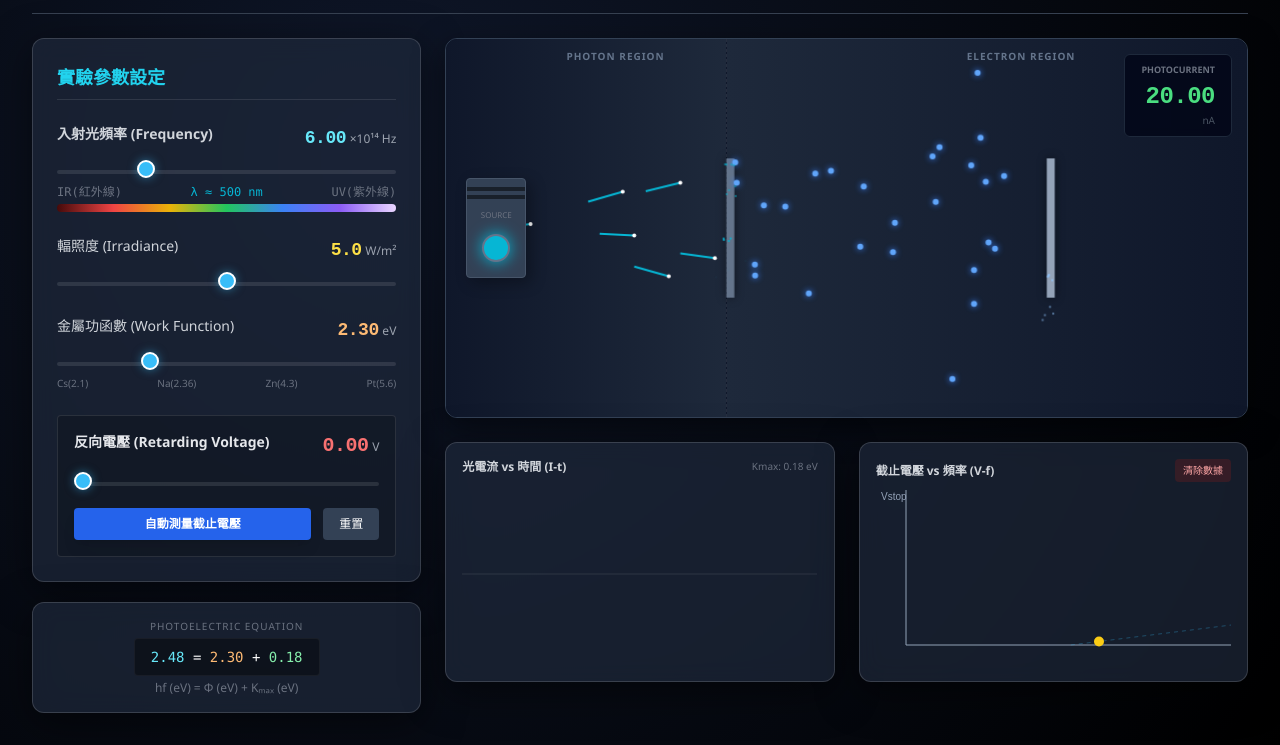
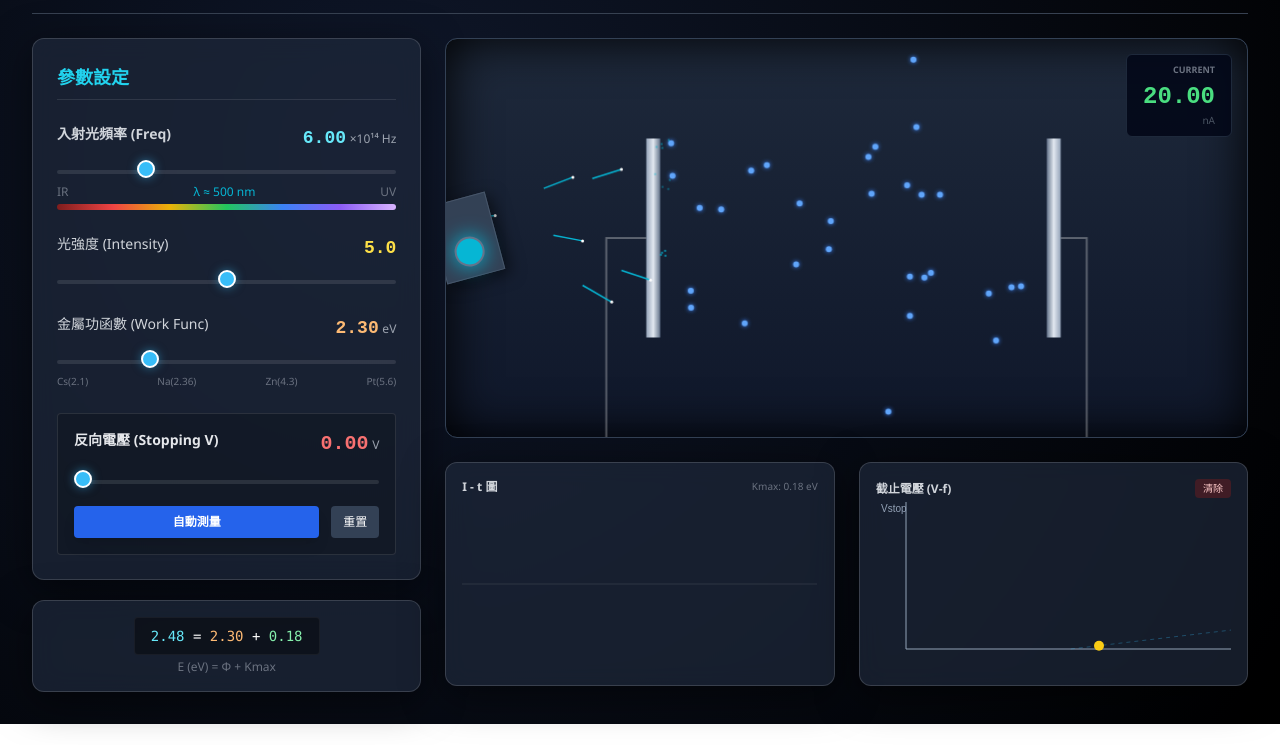
Before and after one commit to s11211117-jpg/PhotonEletric3.germini3.github.io, a plain HTML site: page index.html in a window 1280 px wide. Shown: the part 91-836 px from the top of the page. After the commit the page ends 815 px from the top, so only its background shows below. Drawn offline with nearby package versions, Linux system fonts and the light colour scheme.

Commit message:
Update index.html

```diff
--- a/index.html
+++ b/index.html
@@ -3,14 +3,13 @@
 <head>
   <meta charset="utf-8" />
   <meta name="viewport" content="width=device-width, initial-scale=1" />
-  <title>光電效應實驗模擬器（光譜修復版）</title>
+  <title>光電效應實驗（經典金屬板版）</title>
   <script src="https://cdn.tailwindcss.com"></script>
   <style>
     body {
       font-family: 'Segoe UI', Roboto, Helvetica, Arial, sans-serif;
       background: radial-gradient(circle at 30% 30%, #0f172a, #000000);
       color: #e2e8f0;
-      overflow-x: hidden;
       margin: 0;
     }
 
@@ -24,21 +23,19 @@
       border-radius: 12px;
     }
 
-    /* --- 滑桿樣式 --- */
+    /* --- 滑桿優化 --- */
     input[type=range] {
       -webkit-appearance: none;
-      appearance: none;
       width: 100%;
       background: rgba(255,255,255,0.1);
       height: 4px;
       border-radius: 2px;
+      outline: none;
       cursor: pointer;
-      outline: none;
     }
     input[type=range]::-webkit-slider-thumb {
       -webkit-appearance: none;
-      width: 18px;
-      height: 18px;
+      width: 18px; height: 18px;
       border-radius: 50%;
       background: #38bdf8;
       box-shadow: 0 0 10px rgba(56, 189, 248, 0.5);
@@ -46,72 +43,50 @@
       margin-top: -7px;
       transition: transform 0.1s;
     }
-    input[type=range]:hover::-webkit-slider-thumb {
-      transform: scale(1.2);
-    }
+    input[type=range]:hover::-webkit-slider-thumb { transform: scale(1.2); }
 
-    /* --- 顯示字體 --- */
-    .font-lcd {
-      font-family: 'Courier New', monospace;
-      font-weight: 700;
-      letter-spacing: -0.5px;
-    }
+    .font-lcd { font-family: 'Courier New', monospace; font-weight: 700; }
 
-    /* --- 儀器與 Canvas 容器 --- */
+    /* --- 實驗裝置容器 --- */
     .chamber-container {
       position: relative;
       border-radius: 12px;
       overflow: hidden;
       border: 1px solid #334155;
-      box-shadow: 0 10px 30px rgba(0,0,0,0.5);
+      background: linear-gradient(to bottom, #1e293b, #0f172a);
+      box-shadow: inset 0 0 50px #000;
     }
-    /* 背景分割 */
-    .chamber-bg {
-        position: absolute; inset: 0; z-index: 0;
-        display: flex;
-    }
-    .zone-photon { flex: 35; background: linear-gradient(to right, #0f172a, #1e293b); border-right: 1px dashed rgba(255,255,255,0.1); }
-    .zone-electron { flex: 65; background: linear-gradient(to right, #1e293b, #0f172a); }
 
-    /* 光學發射器 */
-    .emitter-box {
+    /* 光學發射器 (外部裝飾) */
+    .source-box {
       position: absolute;
-      left: 20px; top: 50%; transform: translateY(-50%);
-      width: 60px; height: 100px;
+      left: -10px; top: 40%;
+      width: 60px; height: 80px;
       background: #334155;
       border: 1px solid #475569;
-      border-radius: 4px;
+      transform: rotate(-15deg); /* 稍微傾斜照射 */
       z-index: 10;
-      display: flex; flex-direction: column; align-items: center;
-      box-shadow: 5px 5px 15px rgba(0,0,0,0.3);
+      display: flex; justify-content: center; align-items: flex-end;
+      padding-bottom: 10px;
+      box-shadow: 5px 5px 15px rgba(0,0,0,0.5);
     }
-    .emitter-lens {
-      margin-top: auto; margin-bottom: 15px;
-      width: 28px; height: 28px;
+    .lens {
+      width: 30px; height: 30px;
       border-radius: 50%;
       background: #000;
       border: 2px solid #64748b;
       box-shadow: inset 0 0 5px #000;
-      transition: all 0.2s;
     }
 
     /* 電流計 */
     .ammeter {
       position: absolute; top: 15px; right: 15px;
-      background: rgba(2, 6, 23, 0.8);
+      background: rgba(2, 6, 23, 0.85);
       border: 1px solid #1e293b;
       padding: 8px 16px;
       border-radius: 6px;
       text-align: right;
       z-index: 10;
-      backdrop-filter: blur(4px);
-    }
-
-    /* 區域標籤 */
-    .zone-label {
-        position: absolute; top: 10px;
-        font-size: 10px; color: #64748b; text-transform: uppercase; letter-spacing: 1px;
-        z-index: 10; font-weight: bold;
     }
   </style>
 </head>
@@ -120,13 +95,12 @@
   <header class="mb-6 flex justify-between items-end max-w-7xl mx-auto w-full border-b border-gray-700 pb-4">
     <div>
       <h1 class="text-3xl font-bold text-transparent bg-clip-text bg-gradient-to-r from-cyan-400 to-blue-500">
-        光電效應實驗 <span class="text-sm text-slate-400 font-normal ml-2 border border-slate-600 px-2 rounded">雙區物理版</span>
+        光電效應實驗 <span class="text-sm text-slate-400 font-normal ml-2 border border-slate-600 px-2 rounded">金屬板裝置版</span>
       </h1>
-      <p class="text-slate-400 text-xs mt-1">Photoelectric Effect: Dual-Zone Simulation (Fixed Spectrum)</p>
+      <p class="text-slate-400 text-xs mt-1">Photoelectric Effect: Parallel Plates Experiment</p>
     </div>
     <div class="text-right hidden md:block">
       <div class="text-xs text-gray-500">h ≈ 4.14 × 10⁻¹⁵ eV·s</div>
-      <div class="text-xs text-gray-500">c ≈ 3.00 × 10⁸ m/s</div>
     </div>
   </header>
 
@@ -134,33 +108,30 @@
 
     <aside class="lg:col-span-4 space-y-5">
       <div class="panel p-6 space-y-6">
-        <h2 class="text-lg font-bold text-cyan-400 border-b border-white/10 pb-2 mb-4">
-          實驗參數設定
-        </h2>
+        <h2 class="text-lg font-bold text-cyan-400 border-b border-white/10 pb-2 mb-4">參數設定</h2>
 
-        <div class="group">
+        <div>
           <div class="flex justify-between text-sm mb-1">
-            <label class="text-gray-300 font-bold">入射光頻率 (Frequency)</label>
+            <label class="text-gray-300 font-bold">入射光頻率 (Freq)</label>
             <div class="text-right">
               <span id="val-freq" class="font-lcd text-cyan-300 text-lg">6.00</span>
               <span class="text-xs text-gray-400">×10¹⁴ Hz</span>
             </div>
           </div>
           <input id="inp-freq" type="range" min="3.0" max="15.0" step="0.1" value="6.0" />
-          <div class="flex justify-between text-xs mt-1 text-gray-500 font-mono">
-            <span>IR(紅外線)</span>
+          <div class="flex justify-between text-xs mt-1 text-gray-500">
+            <span>IR</span>
             <span id="disp-lambda" class="text-cyan-200">λ ≈ 500 nm</span>
-            <span>UV(紫外線)</span>
+            <span>UV</span>
           </div>
-          <div class="h-2 w-full mt-1 rounded" style="background: linear-gradient(to right, #450a0a, #ef4444, #eab308, #22c55e, #3b82f6, #8b5cf6, #e9d5ff);"></div>
+          <div class="h-1.5 w-full mt-1 rounded-full" style="background: linear-gradient(to right, #7f1d1d, #ef4444, #eab308, #22c55e, #3b82f6, #8b5cf6, #d8b4fe);"></div>
         </div>
 
         <div>
           <div class="flex justify-between text-sm mb-1">
-            <label class="text-gray-300">輻照度 (Irradiance)</label>
-            <div class="text-right">
+            <label class="text-gray-300">光強度 (Intensity)</label>
+            <div>
               <span id="val-int" class="font-lcd text-yellow-300 text-lg">5.0</span>
-              <span class="text-xs text-gray-400">W/m²</span>
             </div>
           </div>
           <input id="inp-int" type="range" min="0" max="10" step="0.1" value="5.0" />
@@ -168,8 +139,8 @@
 
         <div>
           <div class="flex justify-between text-sm mb-1">
-            <label class="text-gray-300">金屬功函數 (Work Function)</label>
-            <div class="text-right">
+            <label class="text-gray-300">金屬功函數 (Work Func)</label>
+            <div>
               <span id="val-work" class="font-lcd text-orange-300 text-lg">2.30</span>
               <span class="text-xs text-gray-400">eV</span>
             </div>
@@ -182,8 +153,8 @@
 
         <div class="bg-black/20 p-4 rounded border border-white/10">
           <div class="flex justify-between text-sm mb-2">
-            <label class="text-gray-200 font-bold">反向電壓 (Retarding Voltage)</label>
-            <div class="text-right">
+            <label class="text-gray-200 font-bold">反向電壓 (Stopping V)</label>
+            <div>
               <span id="val-volt" class="font-lcd text-red-400 text-xl">0.00</span>
               <span class="text-xs text-gray-400">V</span>
             </div>
@@ -191,10 +162,10 @@
           <input id="inp-volt" type="range" min="0" max="8.0" step="0.01" value="0.00" />
 
           <div class="flex gap-3 mt-4">
-            <button id="btn-measure" class="flex-1 bg-blue-600 hover:bg-blue-500 text-white text-xs py-2 rounded transition shadow-lg font-bold">
-              自動測量截止電壓
+            <button id="btn-measure" class="flex-1 bg-blue-600 hover:bg-blue-500 text-white text-xs py-2 rounded font-bold shadow-lg transition">
+              自動測量
             </button>
-            <button id="btn-reset" class="px-4 bg-slate-700 hover:bg-slate-600 text-white text-xs rounded transition">
+            <button id="btn-reset" class="px-3 bg-slate-700 hover:bg-slate-600 text-white text-xs rounded transition">
               重置
             </button>
           </div>
@@ -202,64 +173,46 @@
       </div>
 
       <div class="panel p-4 text-center">
-        <div class="text-[10px] text-gray-500 uppercase tracking-widest mb-1">Photoelectric Equation</div>
         <div class="font-mono text-sm text-white bg-black/40 py-2 px-4 rounded inline-block border border-white/5">
           <span class="text-cyan-300" id="eq-E">0.00</span> =
           <span class="text-orange-300" id="eq-W">0.00</span> +
           <span class="text-green-300" id="eq-K">0.00</span>
         </div>
-        <div class="text-xs text-gray-500 mt-1">
-           hf (eV) = Φ (eV) + Kₘₐₓ (eV)
-        </div>
+        <div class="text-xs text-gray-500 mt-1">E (eV) = Φ + Kmax</div>
       </div>
     </aside>
 
     <main class="lg:col-span-8 space-y-6">
 
-      <div class="chamber-container h-[380px]">
-        <div class="chamber-bg">
-            <div class="zone-photon"></div>
-            <div class="zone-electron"></div>
-        </div>
-
-        <div class="zone-label" style="left: 15%">Photon Region</div>
-        <div class="zone-label" style="left: 65%">Electron Region</div>
-
-        <div class="emitter-box">
-          <div class="w-full h-1 bg-black/50 mt-2 mb-1"></div>
-          <div class="w-full h-1 bg-black/50 mb-auto"></div>
-          <div class="text-[8px] text-gray-500 mb-1">SOURCE</div>
-          <div class="emitter-lens" id="lens-core"></div>
+      <div class="chamber-container h-[400px]">
+        <div class="source-box">
+           <div class="lens" id="lens-core"></div>
         </div>
 
         <div class="ammeter">
-          <div class="text-[9px] text-gray-500 uppercase font-bold">Photocurrent</div>
+          <div class="text-[9px] text-gray-500 uppercase font-bold">Current</div>
           <div class="font-lcd text-2xl text-green-400 mt-1" id="disp-curr">0.00</div>
           <div class="text-[10px] text-gray-600">nA</div>
         </div>
 
-        <canvas id="canvas-chamber" class="absolute inset-0 w-full h-full z-1"></canvas>
+        <canvas id="canvas-chamber" class="absolute inset-0 w-full h-full"></canvas>
       </div>
 
       <div class="grid grid-cols-1 md:grid-cols-2 gap-6">
-        <div class="panel p-4 h-60 flex flex-col">
-          <div class="flex justify-between mb-2">
-             <span class="text-xs font-bold text-gray-300">光電流 vs 時間 (I-t)</span>
+        <div class="panel p-4 h-56 flex flex-col">
+          <div class="flex justify-between mb-1">
+             <span class="text-xs font-bold text-gray-300">I - t 圖</span>
              <span class="text-[10px] text-gray-500" id="disp-ke">Kmax: 0.00 eV</span>
           </div>
-          <div class="flex-1 relative w-full overflow-hidden">
-            <canvas id="chart-curr"></canvas>
-          </div>
+          <div class="flex-1 w-full relative"><canvas id="chart-curr"></canvas></div>
         </div>
 
-        <div class="panel p-4 h-60 flex flex-col">
-          <div class="flex justify-between items-center mb-2">
-             <span class="text-xs font-bold text-gray-300">截止電壓 vs 頻率 (V-f)</span>
-             <button id="btn-clear" class="text-[10px] bg-red-900/30 text-red-300 px-2 py-1 rounded hover:bg-red-900/50">清除數據</button>
+        <div class="panel p-4 h-56 flex flex-col">
+          <div class="flex justify-between items-center mb-1">
+             <span class="text-xs font-bold text-gray-300">截止電壓 (V-f)</span>
+             <button id="btn-clear" class="text-[10px] bg-red-900/40 text-red-200 px-2 py-0.5 rounded">清除</button>
           </div>
-          <div class="flex-1 relative w-full overflow-hidden">
-            <canvas id="chart-stop"></canvas>
-          </div>
+          <div class="flex-1 w-full relative"><canvas id="chart-stop"></canvas></div>
         </div>
       </div>
 
@@ -269,8 +222,8 @@
 <script>
 document.addEventListener('DOMContentLoaded', () => {
 
-  // --- 1. 全域變數與常數 (真實物理定義) ---
-  const H_EV = 0.41357; // h = 4.1357e-15 eVs, 這裡輸入頻率單位是 10^14 Hz
+  // --- 物理常數 ---
+  const H_EV = 0.41357; // 輸入頻率為 10^14 Hz 時的 h 值
 
   const els = {
     freq: document.getElementById('inp-freq'),
@@ -309,7 +262,7 @@ document.addEventListener('DOMContentLoaded', () => {
     current: 0, fraction: 0, lambda: 0
   };
 
-  // --- 2. 初始化 ---
+  // --- 初始化 ---
   function init() {
     resize();
     window.addEventListener('resize', resize);
@@ -338,33 +291,32 @@ document.addEventListener('DOMContentLoaded', () => {
   function reset() {
     if(state.timer) clearInterval(state.timer);
     state.isMeasuring = false;
-    els.bMeasure.disabled = false; els.bMeasure.textContent = "自動測量截止電壓";
+    els.bMeasure.disabled = false; els.bMeasure.textContent = "自動測量";
     els.volt.disabled = false;
     els.freq.value = 6.0; els.int.value = 5.0; els.work.value = 2.30; els.volt.value = 0.00;
     state.photons = []; state.electrons = []; state.historyI = [];
     calcPhysics();
   }
 
-  // --- 3. 物理計算 ---
+  // --- 物理計算 ---
   function calcPhysics() {
     const f = parseFloat(els.freq.value);
     const i = parseFloat(els.int.value);
     const phi = parseFloat(els.work.value);
     const v = parseFloat(els.volt.value);
 
-    const E = H_EV * f; // eV
-    const Kmax = Math.max(0, E - phi); // eV
-    const Vstop = Kmax; // V
+    const E = H_EV * f;
+    const Kmax = Math.max(0, E - phi);
+    const Vstop = Kmax;
 
     let fraction = 0;
     if (Kmax > 0) {
       if (v >= Vstop) fraction = 0;
       else if (v < 0) fraction = 1;
-      else fraction = 1 - (v / Vstop); // 線性簡化
+      else fraction = 1 - (v / Vstop);
     }
-
-    const current = i * fraction * 4.0; // nA (顯示用係數)
-    const lambda = Math.round(3000 / f); // nm (3e8 / f*1e14 * 1e9)
+    const current = i * fraction * 4.0;
+    const lambda = Math.round(3000 / f);
 
     phys = { f, i, phi, v, E, Kmax, Vstop, current, fraction, lambda };
     updateUI();
@@ -376,20 +328,21 @@ document.addEventListener('DOMContentLoaded', () => {
     els.vWork.innerText = phys.phi.toFixed(2);
     els.vVolt.innerText = phys.v.toFixed(2);
 
-    // 文字與顏色更新
+    // 顏色邏輯修正
     const color = wavelengthToColor(phys.lambda);
     els.dispLambda.innerText = `λ ≈ ${phys.lambda} nm`;
     els.dispLambda.style.color = color;
 
     els.dispCurr.innerText = phys.current.toFixed(2);
     els.dispKe.innerText = `Kmax: ${phys.Kmax.toFixed(2)} eV`;
+
     els.eqE.innerText = phys.E.toFixed(2);
     els.eqW.innerText = phys.phi.toFixed(2);
     els.eqK.innerText = phys.Kmax.toFixed(2);
 
     if (phys.i > 0) {
       els.lens.style.backgroundColor = color;
-      els.lens.style.boxShadow = `0 0 ${phys.i * 3}px ${color}`;
+      els.lens.style.boxShadow = `0 0 ${phys.i * 4}px ${color}`;
     } else {
       els.lens.style.backgroundColor = '#000';
       els.lens.style.boxShadow = 'none';
@@ -400,10 +353,10 @@ document.addEventListener('DOMContentLoaded', () => {
     drawStopChart();
   }
 
-  // --- 4. 自動測量 ---
+  // --- 自動測量 ---
   function startAutoMeasure() {
     if (state.isMeasuring) return;
-    if (phys.Kmax <= 0) { alert("光子能量不足 (E < Φ)，無光電子產生。"); return; }
+    if (phys.Kmax <= 0) { alert("能量不足 (E < Φ)"); return; }
     state.isMeasuring = true;
     els.bMeasure.disabled = true; els.bMeasure.innerText = "測量中...";
     els.volt.disabled = true; els.volt.value = 0;
@@ -413,17 +366,16 @@ document.addEventListener('DOMContentLoaded', () => {
       if (phys.current <= 0.02 || v >= 8.0) finishMeasure();
     }, 20);
   }
-
   function finishMeasure() {
     clearInterval(state.timer);
     state.isMeasuring = false;
-    els.bMeasure.disabled = false; els.bMeasure.innerText = "自動測量截止電壓";
+    els.bMeasure.disabled = false; els.bMeasure.innerText = "自動測量";
     els.volt.disabled = false;
     state.stopPoints.push({ f: phys.f, v: phys.Vstop });
     drawStopChart();
   }
 
-  // --- 5. 繪圖與動畫 ---
+  // --- 繪圖 (金屬板裝置) ---
   const ctxChamber = els.cChamber.getContext('2d');
   const ctxCurr = els.cCurr.getContext('2d');
   const ctxStop = els.cStop.getContext('2d');
@@ -438,79 +390,107 @@ document.addEventListener('DOMContentLoaded', () => {
     const w = state.w, h = state.h;
     ctxChamber.clearRect(0, 0, w, h);
 
-    // --- 定義雙區位置 ---
-    const cathX = w * 0.35;
-    const anoX = w * 0.75;
-    const plateY = h/2 - 70;
-    const plateH = 140;
+    // 金屬板位置參數
+    const plateWidth = 14;
+    const plateHeight = h * 0.5;
+    const cathX = w * 0.25; // 左板 (陰極)
+    const anoX = w * 0.75;  // 右板 (陽極)
+    const plateY = (h - plateHeight) / 2;
 
-    // 繪製極板
-    ctxChamber.shadowBlur = 10; ctxChamber.shadowColor = 'rgba(0,0,0,0.5)';
-    ctxChamber.fillStyle = '#64748b'; // 陰極 (接受光子)
-    ctxChamber.fillRect(cathX, plateY, 8, plateH);
-    ctxChamber.fillStyle = '#94a3b8'; // 陽極 (接收電子)
-    ctxChamber.fillRect(anoX, plateY, 8, plateH);
-    ctxChamber.shadowBlur = 0;
+    // 1. 繪製連接導線 (電路感)
+    ctxChamber.beginPath();
+    ctxChamber.strokeStyle = 'rgba(255,255,255,0.3)';
+    ctxChamber.lineWidth = 2;
+    // 左導線
+    ctxChamber.moveTo(cathX, plateY + plateHeight/2);
+    ctxChamber.lineTo(cathX - 40, plateY + plateHeight/2);
+    ctxChamber.lineTo(cathX - 40, h + 10);
+    // 右導線
+    ctxChamber.moveTo(anoX + plateWidth, plateY + plateHeight/2);
+    ctxChamber.lineTo(anoX + 40, plateY + plateHeight/2);
+    ctxChamber.lineTo(anoX + 40, h + 10);
+    ctxChamber.stroke();
 
-    // --- 光子行為 (左區) ---
+    // 2. 繪製金屬板 (漸層質感)
+    // 陰極 (Cathode)
+    let gradC = ctxChamber.createLinearGradient(cathX, 0, cathX + plateWidth, 0);
+    gradC.addColorStop(0, '#94a3b8'); gradC.addColorStop(0.5, '#e2e8f0'); gradC.addColorStop(1, '#64748b');
+    ctxChamber.fillStyle = gradC;
+    ctxChamber.fillRect(cathX, plateY, plateWidth, plateHeight);
+
+    // 陽極 (Anode)
+    let gradA = ctxChamber.createLinearGradient(anoX, 0, anoX + plateWidth, 0);
+    gradA.addColorStop(0, '#64748b'); gradA.addColorStop(0.5, '#e2e8f0'); gradA.addColorStop(1, '#94a3b8');
+    ctxChamber.fillStyle = gradA;
+    ctxChamber.fillRect(anoX, plateY, plateWidth, plateHeight);
+
+    // 3. 光子 (從外部飛向陰極內側)
+    // 假設光源從左上方射入
+    const sourceX = 20;
+    const sourceY = h * 0.45;
+
     if (phys.i > 0 && Math.random() < phys.i * 0.06) {
       state.photons.push({
-        x: 50, // 從左側發射器附近發出
-        y: h/2,
-        tx: cathX, // 目標：陰極
-        ty: plateY + Math.random()*plateH,
+        x: sourceX, y: sourceY,
+        tx: cathX + plateWidth, // 撞擊陰極右側面
+        ty: plateY + Math.random() * plateHeight,
         p: 0,
         color: wavelengthToColor(phys.lambda)
       });
     }
 
-    for(let i = state.photons.length - 1; i >= 0; i--) {
+    for (let i = state.photons.length - 1; i >= 0; i--) {
       let pt = state.photons[i];
       pt.p += 0.05;
 
       let cx = pt.x + (pt.tx - pt.x) * pt.p;
       let cy = pt.y + (pt.ty - pt.y) * pt.p;
 
-      // 繪製光子 (使用修正後的顏色)
+      // 畫光束軌跡
       ctxChamber.beginPath();
       ctxChamber.strokeStyle = pt.color;
-      ctxChamber.lineWidth = 2;
+      ctxChamber.lineWidth = 1.5;
+      // 拖尾效果
       ctxChamber.moveTo(pt.x + (pt.tx - pt.x) * Math.max(0, pt.p-0.15),
                         pt.y + (pt.ty - pt.y) * Math.max(0, pt.p-0.15));
       ctxChamber.lineTo(cx, cy);
       ctxChamber.stroke();
 
+      // 光子頭
       ctxChamber.fillStyle = '#fff';
-      ctxChamber.beginPath(); ctxChamber.arc(cx, cy, 2, 0, Math.PI*2); ctxChamber.fill();
+      ctxChamber.beginPath(); ctxChamber.arc(cx, cy, 1.5, 0, Math.PI*2); ctxChamber.fill();
 
-      if(pt.p >= 1) {
+      if (pt.p >= 1) {
         spawnSparks(cx, cy, pt.color);
-        if(phys.Kmax > 0 && Math.random() > 0.4) spawnElectron(cx, cy);
+        if (phys.Kmax > 0 && Math.random() > 0.4) spawnElectron(cx, cy);
         state.photons.splice(i, 1);
       }
     }
 
-    // --- 電子行為 (右區) ---
-    ctxChamber.fillStyle = '#60a5fa';
-    ctxChamber.shadowBlur = 6; ctxChamber.shadowColor = '#3b82f6';
-    for(let i = state.electrons.length - 1; i >= 0; i--) {
+    // 4. 電子 (從陰極飛向陽極)
+    ctxChamber.fillStyle = '#60a5fa'; // Electron Blue
+    ctxChamber.shadowBlur = 4; ctxChamber.shadowColor = '#3b82f6';
+    for (let i = state.electrons.length - 1; i >= 0; i--) {
       let e = state.electrons[i];
       let speed = e.vx;
 
-      // 阻擋機制
-      if (!e.pass && e.x > cathX + (anoX - cathX) * 0.4) {
-         speed = -1.5 - Math.random();
+      // 阻擋電場效應
+      if (!e.pass && e.x > cathX + plateWidth + (anoX - cathX - plateWidth) * 0.4) {
+         speed = -1.5 - Math.random(); // 回頭
       }
 
       e.x += speed; e.y += e.vy; e.life++;
 
       ctxChamber.beginPath(); ctxChamber.arc(e.x, e.y, 3, 0, Math.PI*2); ctxChamber.fill();
 
-      if(e.x >= anoX) { // 到達陽極
-        if(e.pass) spawnSparks(e.x, e.y, '#93c5fd');
-        state.electrons.splice(i, 1); continue;
+      // 抵達陽極
+      if (e.x >= anoX) {
+        if (e.pass) spawnSparks(e.x, e.y, '#93c5fd');
+        state.electrons.splice(i, 1);
+        continue;
       }
-      if(e.x < cathX - 20 || e.life > 250) {
+      // 消失
+      if (e.x < cathX || e.life > 300) {
         state.electrons.splice(i, 1);
       }
     }
@@ -522,7 +502,7 @@ document.addEventListener('DOMContentLoaded', () => {
     const pass = Math.random() < phys.fraction;
     const baseSpeed = 1.5 + Math.sqrt(phys.Kmax) * 1.5;
     state.electrons.push({
-       x, y,
+       x: x + 2, y: y, // 從板表面產生
        vx: baseSpeed * (0.8 + Math.random()*0.4),
        vy: (Math.random()-0.5) * 2,
        pass, life: 0
@@ -534,7 +514,7 @@ document.addEventListener('DOMContentLoaded', () => {
   }
   function drawSparks() {
     for(let i=state.sparks.length-1;i>=0;i--){
-      let s = state.sparks[i]; s.x+=s.vx; s.y+=s.vy; s.life-=0.08;
+      let s = state.sparks[i]; s.x+=s.vx; s.y+=s.vy; s.life-=0.1;
       if(s.life<=0) { state.sparks.splice(i,1); continue; }
       ctxChamber.globalAlpha = s.life; ctxChamber.fillStyle = s.c; ctxChamber.fillRect(s.x, s.y, 2, 2);
     }
@@ -571,7 +551,6 @@ document.addEventListener('DOMContentLoaded', () => {
     const mapX = (f) => 30 + ((f - minF)/(maxF - minF)) * (w-30);
     const mapY = (v) => (h-20) - (v/maxV)*(h-20);
 
-    // 理論線
     const fStart = phys.phi / H_EV;
     if (fStart < maxF) {
       ctxStop.beginPath(); ctxStop.strokeStyle = 'rgba(56, 189, 248, 0.3)';
@@ -580,33 +559,25 @@ document.addEventListener('DOMContentLoaded', () => {
       ctxStop.lineTo(mapX(maxF), mapY(H_EV * maxF - phys.phi));
       ctxStop.stroke(); ctxStop.setLineDash([]);
     }
-    // 測量點
     ctxStop.fillStyle = '#f87171';
     state.stopPoints.forEach(p => {
       ctxStop.beginPath(); ctxStop.arc(mapX(p.f), mapY(p.v), 4, 0, Math.PI*2); ctxStop.fill();
     });
-    // 當前點
     if(phys.Kmax > 0) {
       ctxStop.fillStyle = '#facc15';
       ctxStop.beginPath(); ctxStop.arc(mapX(phys.f), mapY(phys.Kmax), 5, 0, Math.PI*2); ctxStop.fill();
     }
   }
 
-  // --- 關鍵修正：光譜顏色映射邏輯 ---
   function wavelengthToColor(wl) {
-    // 紫外線 UV (< 380nm)：使用亮螢光紫/白色代表高能
-    if (wl < 380) return '#d8b4fe';
-
-    // 可見光譜
-    if (wl >= 380 && wl < 440) return '#8b5cf6'; // Violet
-    if (wl >= 440 && wl < 490) return '#3b82f6'; // Blue
-    if (wl >= 490 && wl < 510) return '#06b6d4'; // Cyan
-    if (wl >= 510 && wl < 580) return '#22c55e'; // Green
-    if (wl >= 580 && wl < 645) return '#eab308'; // Yellow
-    if (wl >= 645 && wl < 780) return '#ef4444'; // Red
-
-    // 紅外線 IR (>= 780nm)：使用深紅色
-    return '#7f1d1d';
+    if (wl < 380) return '#e9d5ff'; // UV
+    if (wl >= 380 && wl < 440) return '#8b5cf6';
+    if (wl >= 440 && wl < 490) return '#3b82f6';
+    if (wl >= 490 && wl < 510) return '#06b6d4';
+    if (wl >= 510 && wl < 580) return '#22c55e';
+    if (wl >= 580 && wl < 645) return '#eab308';
+    if (wl >= 645 && wl < 780) return '#ef4444';
+    return '#7f1d1d'; // IR
   }
 
   init();
```
